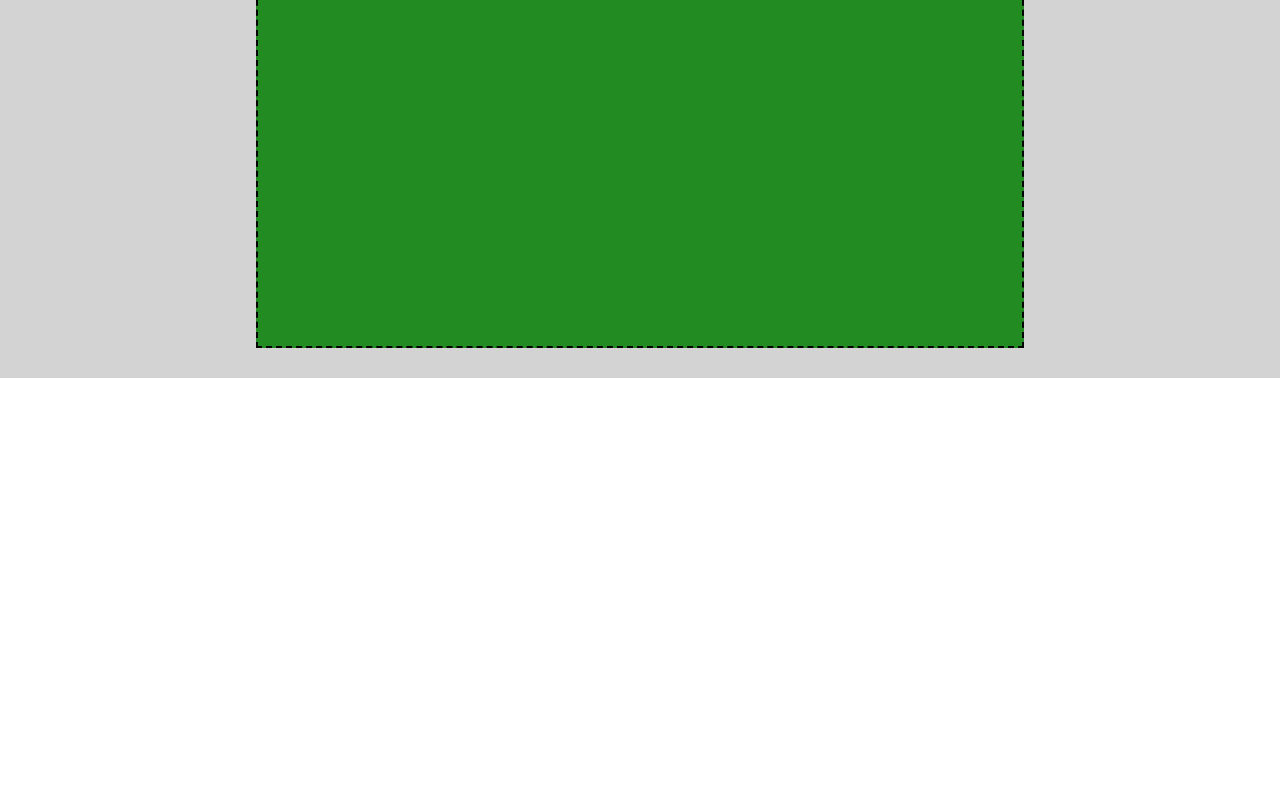
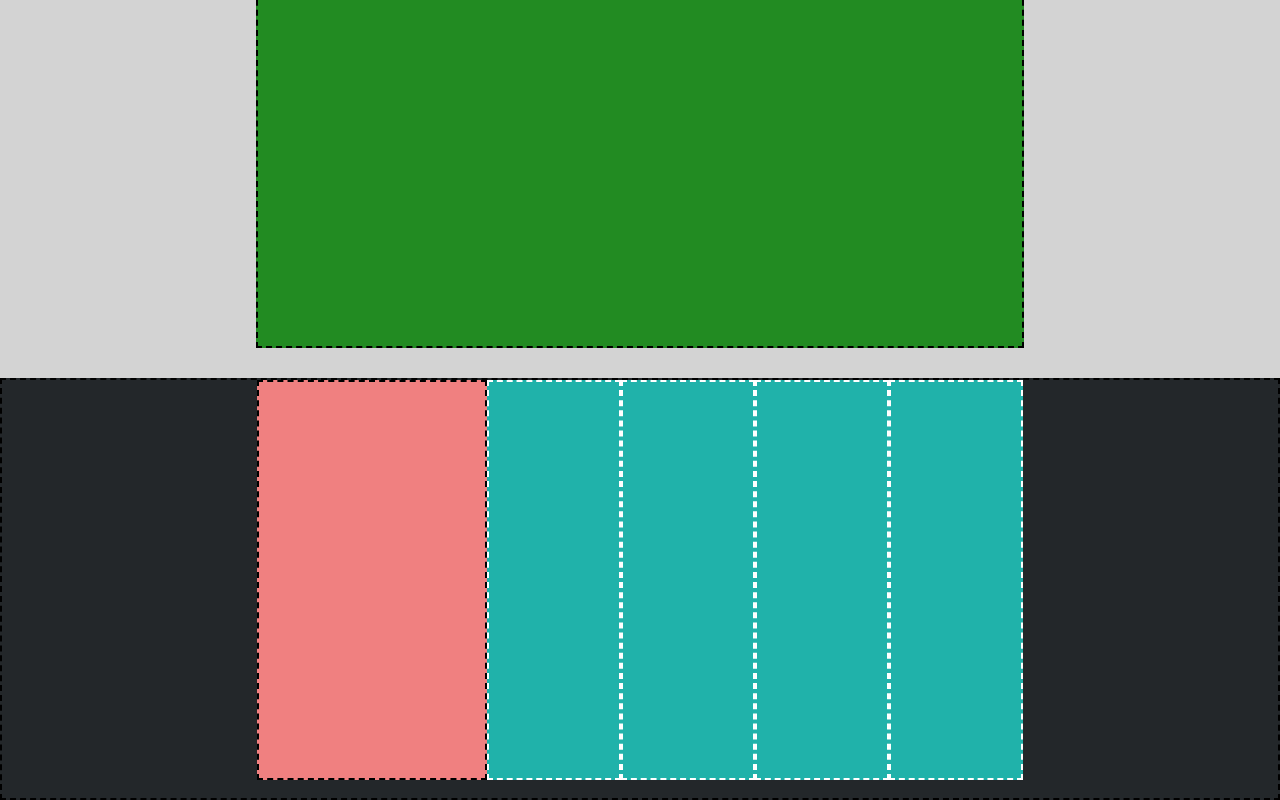
Before and after one commit to francescovincidev/htmlcss-struttura-discord, a plain HTML site: page index.html in a window 1280 px wide. Shown: the part 1794-2594 px from the top of the page. Before the commit the page ends 2172 px from the top, so only its background shows below. Drawn offline with Linux system fonts and the light colour scheme.

Commit message:
Add menu footer

```diff
--- a/css/style.css
+++ b/css/style.css
@@ -117,3 +117,35 @@ header nav{
 
 
 }
+
+
+
+/* FOOTER */
+footer{
+
+
+}
+
+.footer-menu{
+    border: 2px dashed black;
+    padding: 10px auto 40px;
+    background-color: #23272A;
+
+
+}
+
+.main-footer-menu{
+    width:30%;
+    height: 400px;
+    background-color: #F08080;
+    border: 2px dashed black;
+
+}
+
+.sub-footer-menu{
+    height: 400px;
+    width:calc(70%/4);
+    background-color: #20B2AA;
+    border: 2px dashed white;
+
+}
--- a/index.html
+++ b/index.html
@@ -103,7 +103,35 @@
     <!-- END MAIN -->
 
     <!-- FOOTER -->
-    <footer></footer>
+    <footer>
+        <div class="footer-menu">
+
+            <nav class="container flex">
+                <div class="main-footer-menu">
+
+                </div>
+                <div class="sub-footer-menu"></div>
+                <div class="sub-footer-menu"></div>
+                <div class="sub-footer-menu"></div>
+                <div class="sub-footer-menu"></div>
+
+
+
+
+            </nav>
+
+            <br>
+
+            <div class="">
+
+            </div>
+
+
+        </div>
+
+
+
+    </footer>
     <!-- END FOOTER -->
 
 </body>
```
